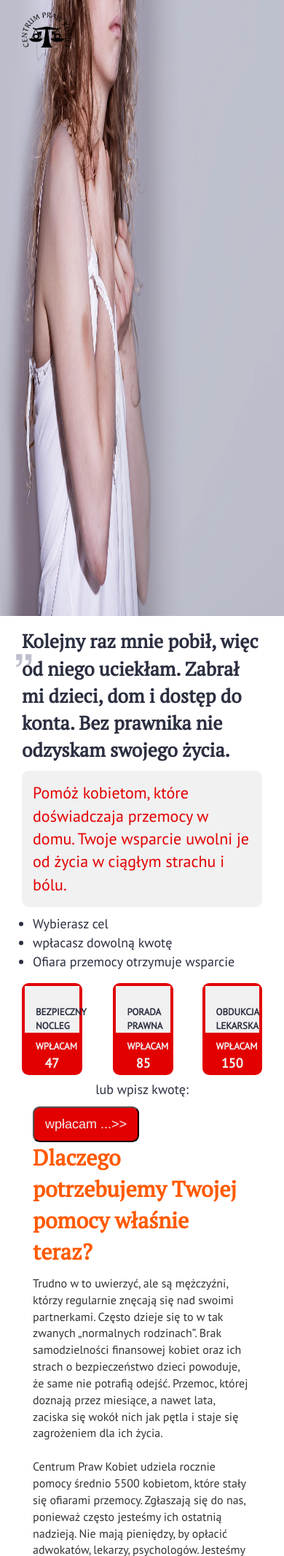
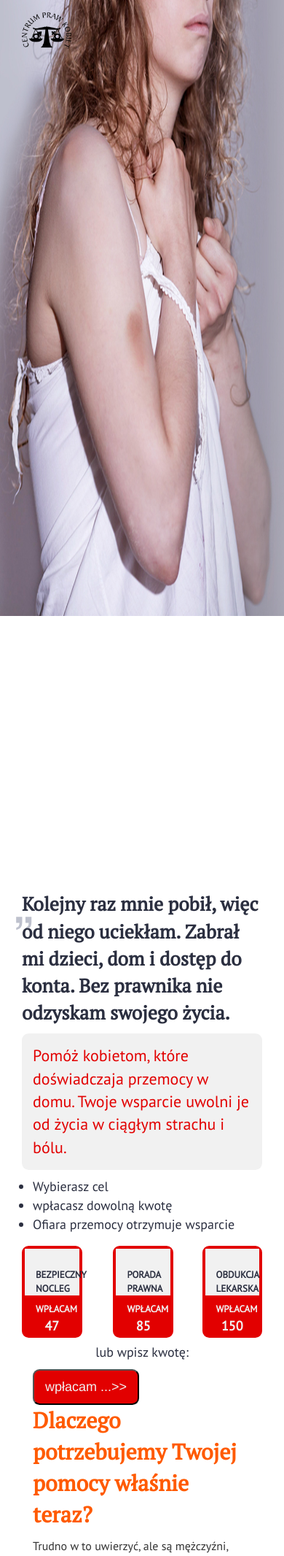
Before and after one commit to sebastiangebala/cpk, a Django app: page / in a window 390 px wide. Shown: the top 2132 px of the page at 73% size. Run offline with Django 3.2, Linux system fonts and the light colour scheme; some libraries are stand-ins or nearby versions.

Commit message:
img for phone

```diff
--- a/static/css/centrum.css
+++ b/static/css/centrum.css
@@ -132,4 +132,14 @@ padding-top: 2%; font-size: 21px;  margin-top: 1%}
 .inside_div_1 {font-size: 10px}
 .inside_div_2 {font-size: 10px}
 }
+/*phone*/
+@media only screen and (max-width: 767px) {
+.base_page_2 {
+margin-top: 100%;
 }
+header {
+height: 100%;
+background-image: url('../img/background_phone.jpg');
+background-size: 100% 100%;
+}
+}
```
Also changed, not shown: static/img/background_phone.jpg (added).
